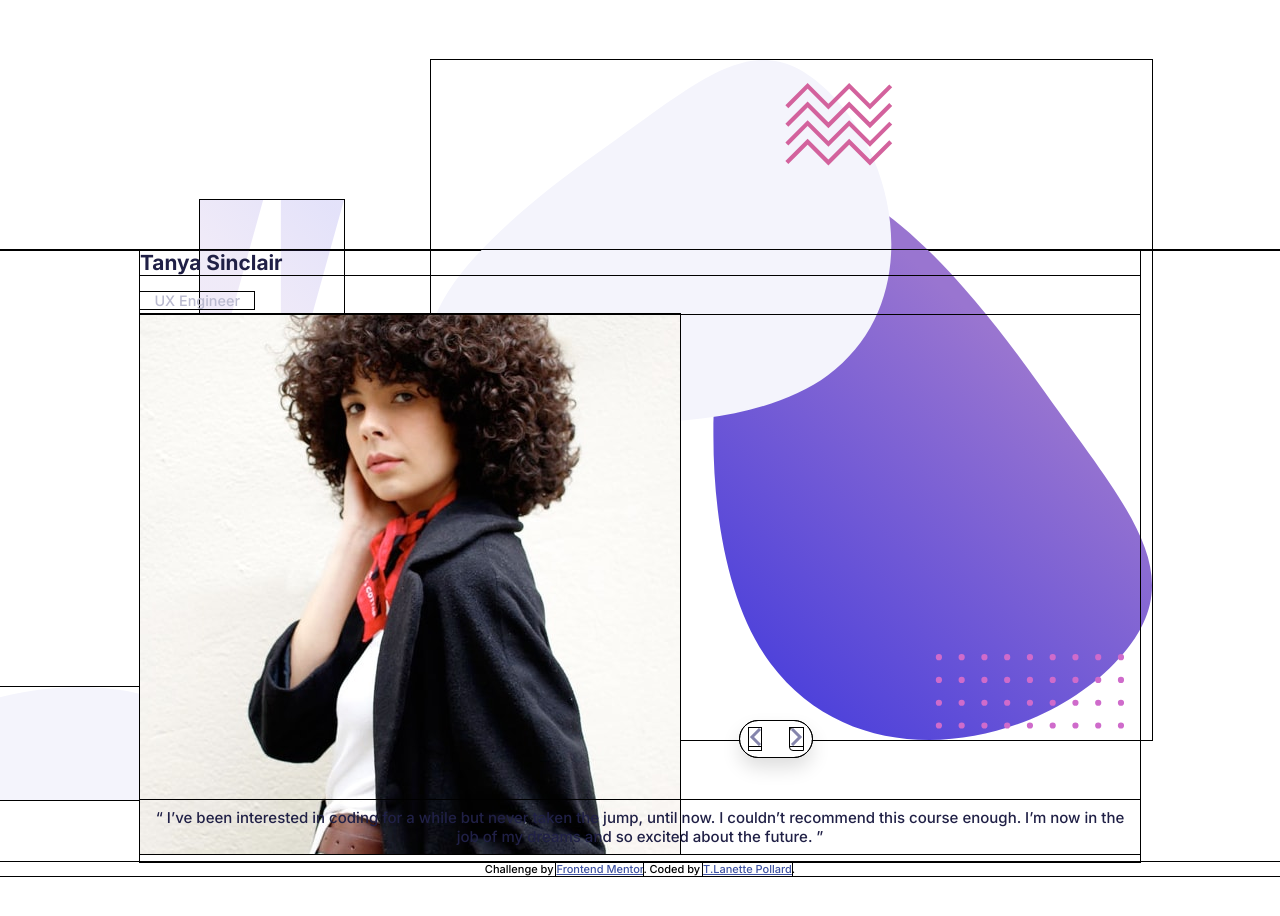
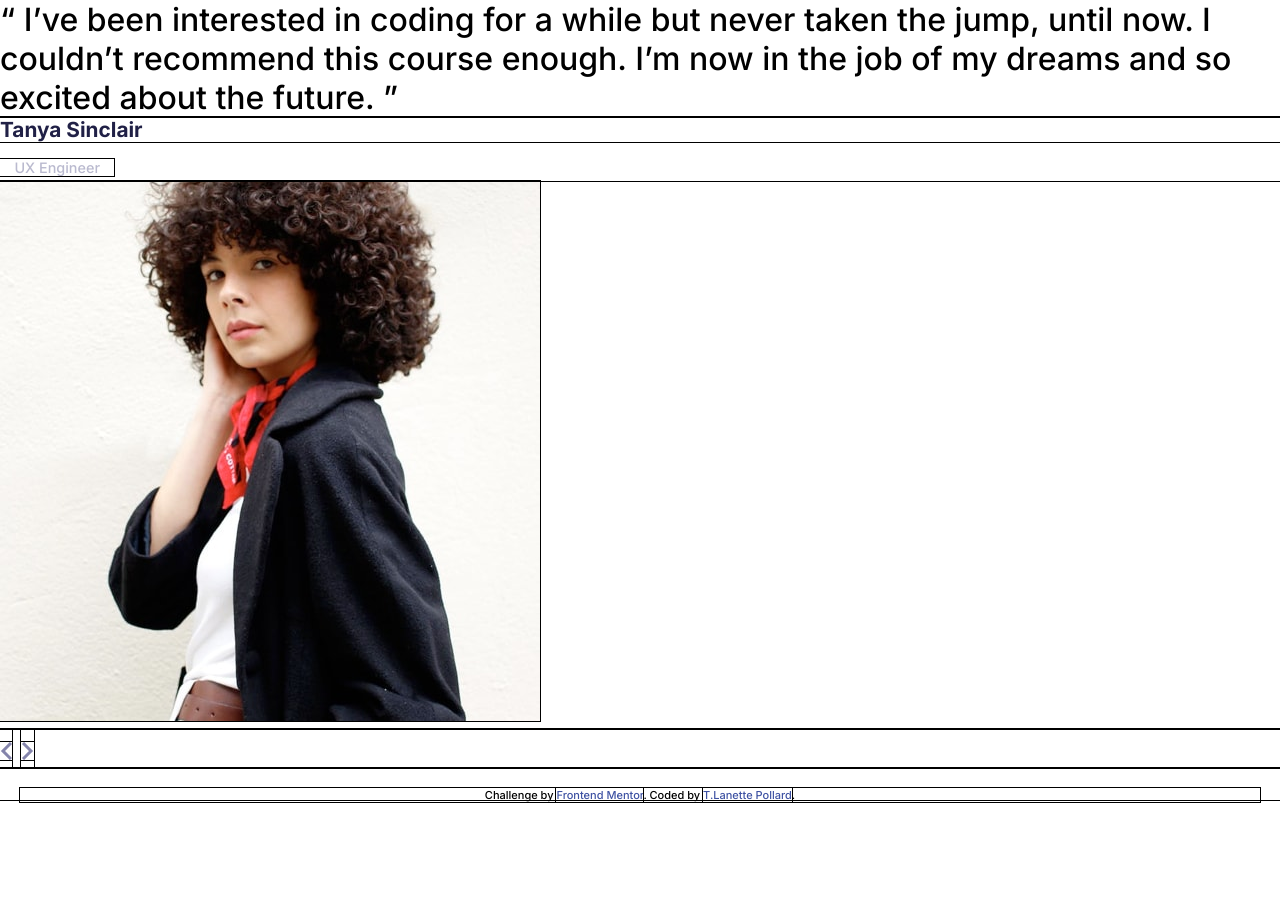
Before and after one commit to TLanetteRose/Coding-Bootcamp-Testimonial-TLP, a plain HTML site: page index.html in a window 1280 px wide. After the commit the page ends 822 px from the top, so only its background shows below. Drawn offline with Linux system fonts and the light colour scheme.

Commit message:
Updates
Signed-off-by: T. Lanette <TLPollard4516@gmail.com>

```diff
--- a/index.html
+++ b/index.html
@@ -12,14 +12,6 @@
   <!-- Feel free to remove these styles or customise in your own stylesheet 👍 -->
 </head>
 <body>
-  <!-- .Background images -->
-  <div class="page-bg">
-    <img src="images/pattern-bg.svg" class="bg-svg" alt="background pattern">
-    <img src="images/pattern-curve.svg" class="curve" alt="curve pattern">
-    <img src="images/pattern-quotes.svg" class="quotes" alt="quote marks">
-  </div>
-
-
   <div class="slideshow__container">
     <div class="slideshow__inner" role="list">
       <div class="slides slide__one fade">
--- a/styles/style.css
+++ b/styles/style.css
@@ -13,6 +13,8 @@ body {
     width: 100%;
     font-family: 'Inter', sans-serif;
     font-size: 32px;
+    display: flex;
+    flex-direction: column;
 }
 
 h3,
@@ -22,109 +24,28 @@ span {
 
 h3 {
     color: hsl(240, 38%, 20%);
+    font-size: 0.65em;
     font-weight: 700;
-    font-size: 0.65em;
-
 }
 
 span {
     color: hsl(240, 18%, 77%);
+    font-size: 0.45em;
     padding: 0em 1em;
-    font-size: 0.45em;
 }
 
-.page-bg {
-    z-index: -1;
-}
 
-.bg-svg {
-    position: absolute;
-    right: 10%;
-    top: 50%;
-    transform: translateY(-50%);
-    height: 85%;
-    width: auto;
-}
 
-.curve {
-    position: absolute;
+/* Slide Style */
+
+
+/* Footer Style */
+.footer {
     left: 0;
+    right: 0;
     bottom: 0;
-    width: 35%;
-    height: auto;
-}
-
-.quotes {
-    position: absolute;
-    top: 25vh;
-    left: 25vh;
-    height: 15%;
-    width: auto;
-}
-
-/* Slideshow Styles */
-
-.slideshow__container {
-    position: relative;
-    max-width: 1000px;
-    margin: auto;
-}
-
-/* Hides slides by default */
-
-.slideshow__inner {
-    display: flex;
-    flex-direction: column;
-    margin-top: 250px;
-}
-
-.slides {
-    display: none;
-}
-
-.slide__buttons {
-    position: absolute;
-    top: 77%;
-    left: 60%;
-    z-index: 999;
-    background-color: white;
-    border-radius: 50px;
-    font-size: 18px;
-}
-
-.slide__buttons .button-container {
-    box-shadow: 0 10px 20px rgba(0, 0, 0, 0.14);
-    border-radius: 50px;
-    display: flex;
-    justify-content: space-between;
-    align-items: center;
-    width: 4em;
-    height: 2em;
-    padding: 0.7em 0.5em;
-}
-
-.slide__buttons .button-container svg {
-    cursor: pointer;
-}
-
-/* Position next button to the right */
-.next {
-    right: 0;
-    border-radius: 3px 0 0 3px;
-}
-
-.prev:hover, .next:hover {
-    background-color: hsl(240, 18%, 77%);
-}
-
-.slide__text {
-    color: hsl(240, 38%, 20%);
-    font-size: 15px;
-    padding: 8px 12px;
-    position: absolute;
-    bottom: 8px;
-    width: 100%;
-    text-align: center;
+    padding: 20px;
+    flex-shrink: 0;
 }
 
 
```
